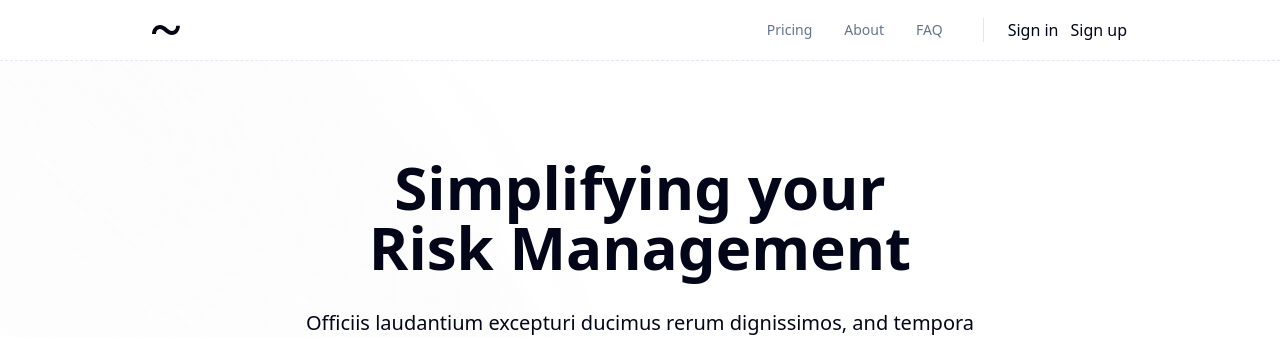
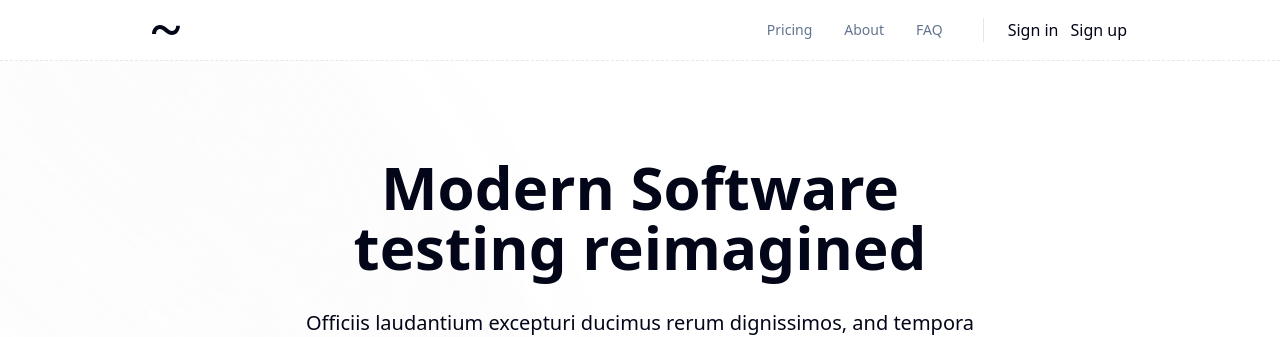
Before and after one commit to jeep15cba/simplifiedrisk, a Next.js app: page / in a window 1280 px wide. Shown: the top 337 px of the page. Built offline with nearby package versions, Linux system fonts and the light colour scheme; no server answers.

Commit message:
wrong git

```diff
--- a/components/homepage/hero-section.tsx
+++ b/components/homepage/hero-section.tsx
@@ -22,7 +22,7 @@ export default function HeroSection() {
 					<div className="relative mx-auto max-w-5xl px-6 py-28 lg:py-24">
 						<div className="relative z-10 mx-auto max-w-2xl text-center">
 							<h1 className="text-balance text-4xl font-semibold md:text-5xl lg:text-6xl">
-								Simplifying your Risk Management
+								Modern Software testing reimagined
 							</h1>
 							<p className="mx-auto my-8 max-w-2xl text-xl">
 								Officiis laudantium excepturi ducimus rerum
```
